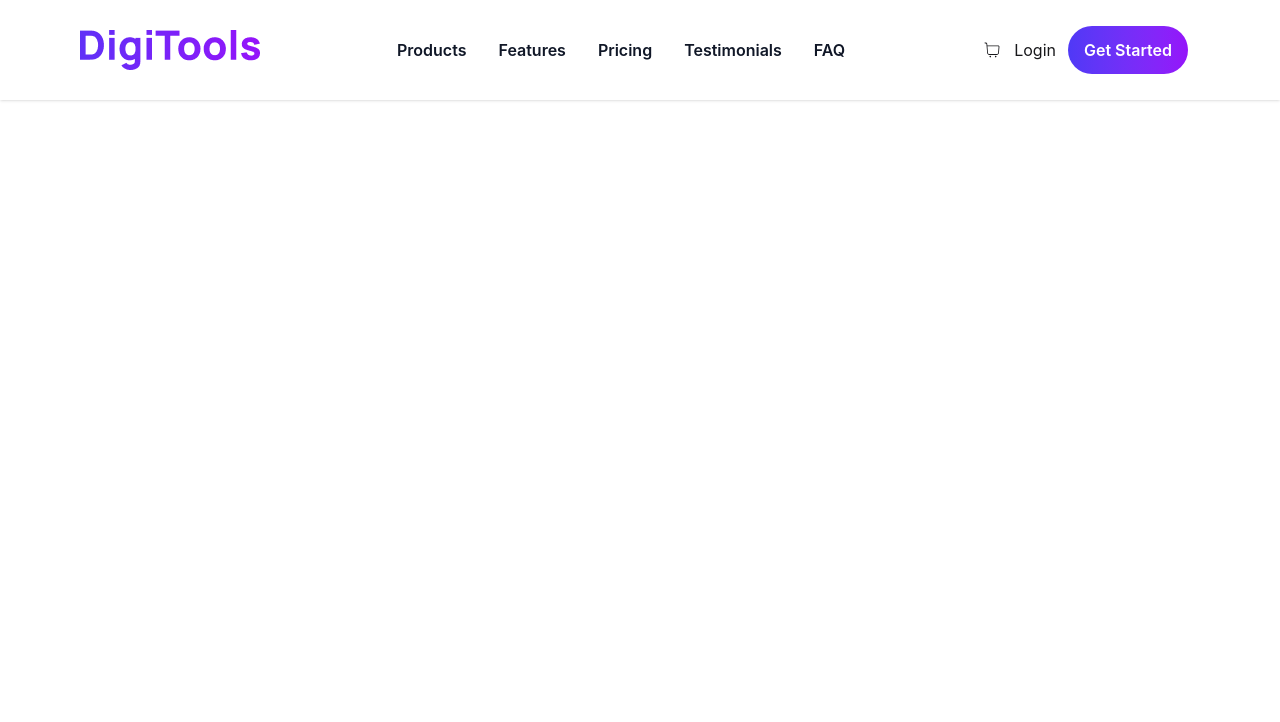
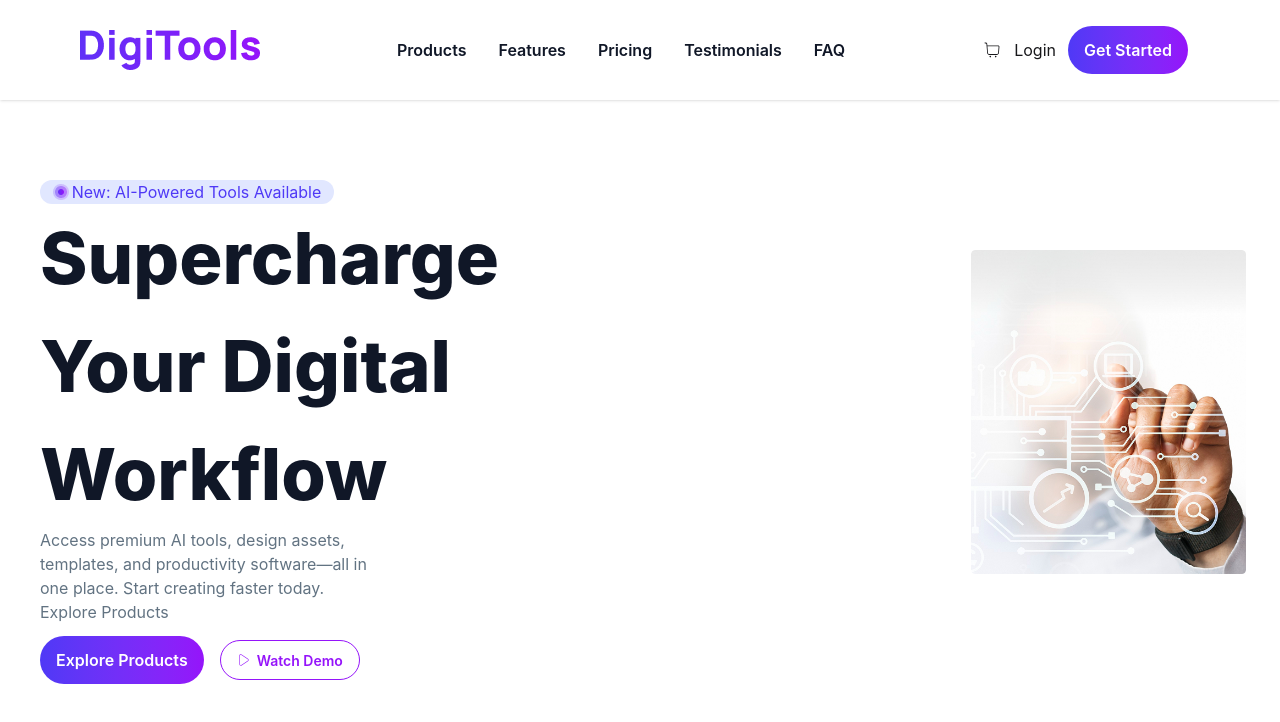
Before and after one commit to abdul-korim-web/disitools, a React (Vite) app: page / in a window 1280 px wide. Shown: the top 722 px of the page. Built offline with nearby package versions, Linux system fonts and the light colour scheme.

Commit message:
hero section added

```diff
--- /dev/null
+++ b/src/Components/Hero.jsx
@@ -0,0 +1,40 @@
+import React from "react";
+import { CiPlay1 } from "react-icons/ci";
+
+const Hero = () => {
+  return (
+    <div className="flex flex-col md:flex-row mt-10  md:justify-around items-center ">
+      <div className="order-2 mt-10 px-10 md:order-1  ">
+        <div className="flex space-x-[3px] items-center bg-[#E1E7FF] max-w-[294px] justify-center rounded-[1000px]  ">
+          <img
+            src="./images/herotop.png"
+            className="w-[16px] h-[16px]"
+            alt="hero cerkel"
+          />
+          <h2 className="text-[16px]  text-[#4F39F6]  ">
+            New: AI-Powered Tools Available
+          </h2>
+        </div>
+        <h2 className="text-[30px] font-[800] capitalize text-[#101727] lg:text-[72px] md:max-w-[70%]">
+          Supercharge Your Digital Workflow
+        </h2>
+        <p className="text-[16px]   text-[#627382] md:max-w-[40%]">
+          Access premium AI tools, design assets, templates, and productivity
+          software—all in one place. Start creating faster today. Explore
+          Products
+        </p>
+        <div className=" flex items-center space-x-[16px] mt-3">
+          <button className="py-3 px-4 text-white font-semibold rounded-full bg-gradient-to-r from-[#4F39F6] to-[#9514FA]">
+            Explore Products
+          </button>
+          <button className="btn btn-outline text-[#9514FA] rounded-[1000px]"><CiPlay1/> Watch Demo</button>
+        </div>
+      </div>
+      <div className="order-1 flex justify-center md:order-2  ">
+        <img src="./images/banner.png" className="w-[80%] " alt="hero banner" />
+      </div>
+    </div>
+  );
+};
+
+export default Hero;
--- a/src/HomeLayout/HomeLayout.jsx
+++ b/src/HomeLayout/HomeLayout.jsx
@@ -1,9 +1,10 @@
 import React from 'react';
+import Hero from '../Components/Hero';
 
 const HomeLayout = () => {
     return (
         <div>
-
+            <Hero/>
         </div>
     );
 }
```
Also changed, not shown: public/images/herotop.png (added).
